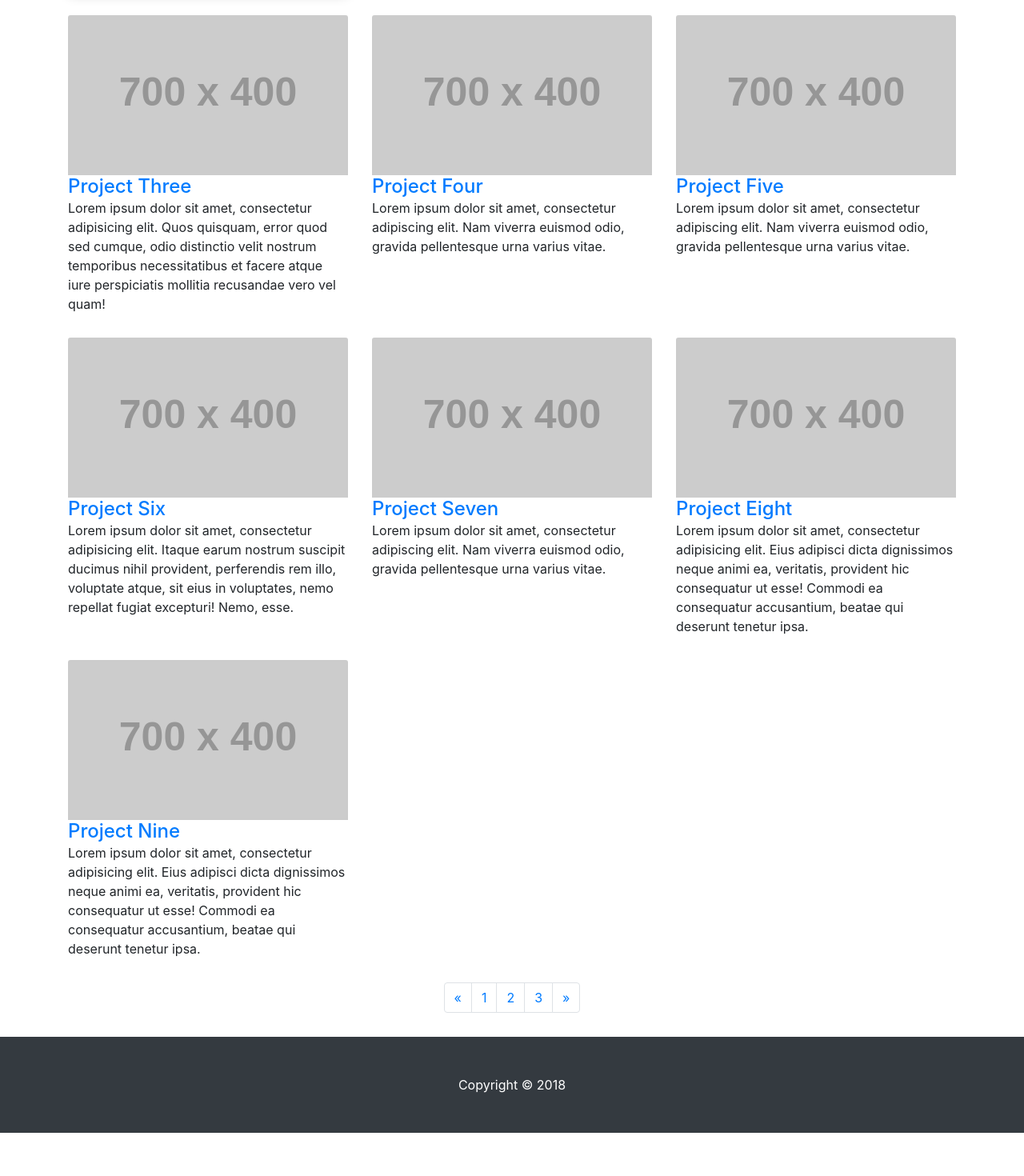
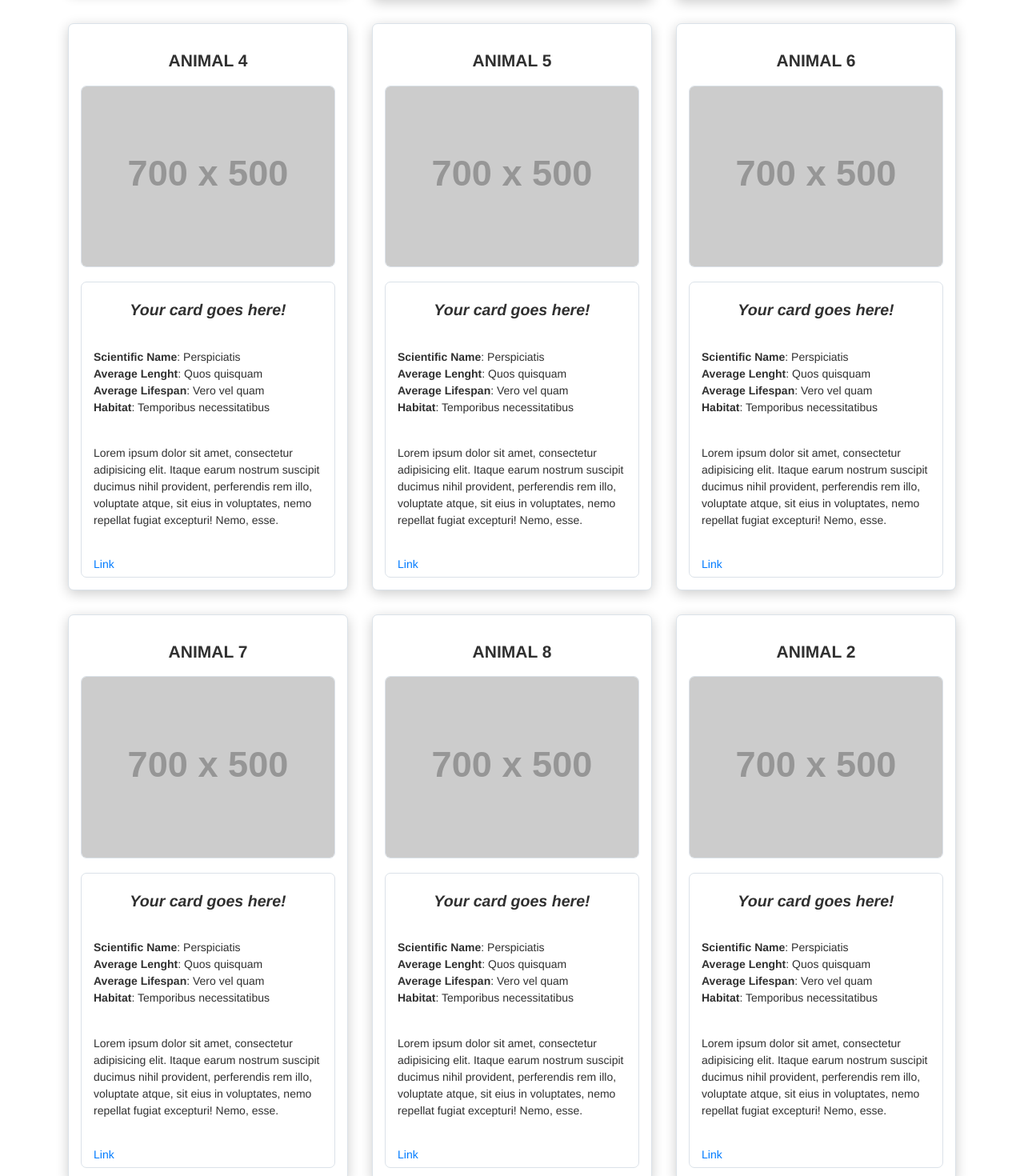
Before and after one commit to NinaKWelch/trading-card-website, a website: page index.html in a window 1280 px wide. Shown: the part 789-2259 px from the top of the page at 80% size. Before the commit the page ends 2205 px from the top, so only its background shows below. Drawn offline with Linux system fonts and the light colour scheme; placeholder pictures from the web are drawn by us.

Commit message:
Home page edit

```diff
--- a/css/3-col-portfolio.css
+++ b/css/3-col-portfolio.css
@@ -164,8 +164,9 @@ ul {
 #card-002 .card-subtitle {
   margin: 18px 0;
   text-align: center;
-  font-size: 1.1em;
+  font-size: 1.4em;
   font-style: italic;
+  font-weight: bold;
   padding-bottom: 18px;
 }
 
--- a/index.html
+++ b/index.html
@@ -86,8 +86,8 @@
 
         <div class="col-lg-4 col-md-6 portfolio-item">
           <div id="card-002" class="card">
-            <h2 class="card-title">Animal</h2>
-            <img class="card-img" src="http://placehold.it/700x400" alt="Card image cap">
+            <h2 class="card-title">Animal 2</h2>
+            <img class="card-img" src="http://placehold.it/700x500" alt="Card image cap">
             <div  class="card-body">
               <h3 class="card-subtitle">Your card goes here!</h3>
               <ul class="card-list-group">
@@ -96,100 +96,138 @@
             	<li><span class="card-list-group-item">Average Lifespan</span>: Vero vel quam</li>
             	<li><span class="card-list-group-item">Habitat</span>: Temporibus necessitatibus</li>
           	  </ul>
-              <p class="card-text">Lorem ipsum dolor sit amet, consectetur adipiscing elit. Nam viverra euismod odio, gravida pellentesque urna varius vitae.</p>
+              <p class="card-text">Lorem ipsum dolor sit amet, consectetur adipisicing elit. Itaque earum nostrum suscipit ducimus nihil provident, perferendis rem illo, voluptate atque, sit eius in voluptates, nemo repellat fugiat excepturi! Nemo, esse.</p>
               <a href="#" class="card-link">Link</a>
             </div><!-- /.card-body -->
           </div><!-- /.card -->
         </div><!-- /.col-->
 
         <div class="col-lg-4 col-md-6 portfolio-item">
-          <div class="card h-100">
-            <a href="#"><img class="card-img-top" src="http://placehold.it/700x400" alt=""></a>
-            <div class="card-body">
-              <h4 class="card-title">
-                <a href="#">Project Two</a>
-              </h4>
-              <p class="card-text">Lorem ipsum dolor sit amet, consectetur adipiscing elit. Nam viverra euismod odio, gravida pellentesque urna varius vitae.</p>
-            </div>
-          </div>
-        </div>
+          <div id="card-002" class="card">
+            <h2 class="card-title">Animal 3</h2>
+            <img class="card-img" src="http://placehold.it/700x500" alt="Card image cap">
+            <div  class="card-body">
+              <h3 class="card-subtitle">Your card goes here!</h3>
+              <ul class="card-list-group">
+            	<li><span class="card-list-group-item">Scientific Name</span>: Perspiciatis</li>
+            	<li><span class="card-list-group-item">Average Lenght</span>: Quos quisquam</li>
+            	<li><span class="card-list-group-item">Average Lifespan</span>: Vero vel quam</li>
+            	<li><span class="card-list-group-item">Habitat</span>: Temporibus necessitatibus</li>
+          	  </ul>
+              <p class="card-text">Lorem ipsum dolor sit amet, consectetur adipisicing elit. Itaque earum nostrum suscipit ducimus nihil provident, perferendis rem illo, voluptate atque, sit eius in voluptates, nemo repellat fugiat excepturi! Nemo, esse.</p>
+              <a href="#" class="card-link">Link</a>
+            </div><!-- /.card-body -->
+          </div><!-- /.card -->
+        </div><!-- /.col-->
+
+         <div class="col-lg-4 col-md-6 portfolio-item">
+          <div id="card-002" class="card">
+            <h2 class="card-title">Animal 4</h2>
+            <img class="card-img" src="http://placehold.it/700x500" alt="Card image cap">
+            <div  class="card-body">
+              <h3 class="card-subtitle">Your card goes here!</h3>
+              <ul class="card-list-group">
+            	<li><span class="card-list-group-item">Scientific Name</span>: Perspiciatis</li>
+            	<li><span class="card-list-group-item">Average Lenght</span>: Quos quisquam</li>
+            	<li><span class="card-list-group-item">Average Lifespan</span>: Vero vel quam</li>
+            	<li><span class="card-list-group-item">Habitat</span>: Temporibus necessitatibus</li>
+          	  </ul>
+              <p class="card-text">Lorem ipsum dolor sit amet, consectetur adipisicing elit. Itaque earum nostrum suscipit ducimus nihil provident, perferendis rem illo, voluptate atque, sit eius in voluptates, nemo repellat fugiat excepturi! Nemo, esse.</p>
+              <a href="#" class="card-link">Link</a>
+            </div><!-- /.card-body -->
+          </div><!-- /.card -->
+        </div><!-- /.col-->
+
+         <div class="col-lg-4 col-md-6 portfolio-item">
+          <div id="card-002" class="card">
+            <h2 class="card-title">Animal 5</h2>
+            <img class="card-img" src="http://placehold.it/700x500" alt="Card image cap">
+            <div  class="card-body">
+              <h3 class="card-subtitle">Your card goes here!</h3>
+              <ul class="card-list-group">
+            	<li><span class="card-list-group-item">Scientific Name</span>: Perspiciatis</li>
+            	<li><span class="card-list-group-item">Average Lenght</span>: Quos quisquam</li>
+            	<li><span class="card-list-group-item">Average Lifespan</span>: Vero vel quam</li>
+            	<li><span class="card-list-group-item">Habitat</span>: Temporibus necessitatibus</li>
+          	  </ul>
+              <p class="card-text">Lorem ipsum dolor sit amet, consectetur adipisicing elit. Itaque earum nostrum suscipit ducimus nihil provident, perferendis rem illo, voluptate atque, sit eius in voluptates, nemo repellat fugiat excepturi! Nemo, esse.</p>
+              <a href="#" class="card-link">Link</a>
+            </div><!-- /.card-body -->
+          </div><!-- /.card -->
+        </div><!-- /.col-->
+
         <div class="col-lg-4 col-md-6 portfolio-item">
-          <div class="card h-100">
-            <a href="#"><img class="card-img-top" src="http://placehold.it/700x400" alt=""></a>
-            <div class="card-body">
-              <h4 class="card-title">
-                <a href="#">Project Three</a>
-              </h4>
-              <p class="card-text">Lorem ipsum dolor sit amet, consectetur adipisicing elit. Quos quisquam, error quod sed cumque, odio distinctio velit nostrum temporibus necessitatibus et facere atque iure perspiciatis mollitia recusandae vero vel quam!</p>
-            </div>
-          </div>
-        </div>
+          <div id="card-002" class="card">
+            <h2 class="card-title">Animal 6</h2>
+            <img class="card-img" src="http://placehold.it/700x500" alt="Card image cap">
+            <div  class="card-body">
+              <h3 class="card-subtitle">Your card goes here!</h3>
+              <ul class="card-list-group">
+            	<li><span class="card-list-group-item">Scientific Name</span>: Perspiciatis</li>
+            	<li><span class="card-list-group-item">Average Lenght</span>: Quos quisquam</li>
+            	<li><span class="card-list-group-item">Average Lifespan</span>: Vero vel quam</li>
+            	<li><span class="card-list-group-item">Habitat</span>: Temporibus necessitatibus</li>
+          	  </ul>
+              <p class="card-text">Lorem ipsum dolor sit amet, consectetur adipisicing elit. Itaque earum nostrum suscipit ducimus nihil provident, perferendis rem illo, voluptate atque, sit eius in voluptates, nemo repellat fugiat excepturi! Nemo, esse.</p>
+              <a href="#" class="card-link">Link</a>
+            </div><!-- /.card-body -->
+          </div><!-- /.card -->
+        </div><!-- /.col-->
+
         <div class="col-lg-4 col-md-6 portfolio-item">
-          <div class="card h-100">
-            <a href="#"><img class="card-img-top" src="http://placehold.it/700x400" alt=""></a>
-            <div class="card-body">
-              <h4 class="card-title">
-                <a href="#">Project Four</a>
-              </h4>
-              <p class="card-text">Lorem ipsum dolor sit amet, consectetur adipiscing elit. Nam viverra euismod odio, gravida pellentesque urna varius vitae.</p>
-            </div>
-          </div>
-        </div>
+          <div id="card-002" class="card">
+            <h2 class="card-title">Animal 7</h2>
+            <img class="card-img" src="http://placehold.it/700x500" alt="Card image cap">
+            <div  class="card-body">
+              <h3 class="card-subtitle">Your card goes here!</h3>
+              <ul class="card-list-group">
+            	<li><span class="card-list-group-item">Scientific Name</span>: Perspiciatis</li>
+            	<li><span class="card-list-group-item">Average Lenght</span>: Quos quisquam</li>
+            	<li><span class="card-list-group-item">Average Lifespan</span>: Vero vel quam</li>
+            	<li><span class="card-list-group-item">Habitat</span>: Temporibus necessitatibus</li>
+          	  </ul>
+              <p class="card-text">Lorem ipsum dolor sit amet, consectetur adipisicing elit. Itaque earum nostrum suscipit ducimus nihil provident, perferendis rem illo, voluptate atque, sit eius in voluptates, nemo repellat fugiat excepturi! Nemo, esse.</p>
+              <a href="#" class="card-link">Link</a>
+            </div><!-- /.card-body -->
+          </div><!-- /.card -->
+        </div><!-- /.col-->
+
         <div class="col-lg-4 col-md-6 portfolio-item">
-          <div class="card h-100">
-            <a href="#"><img class="card-img-top" src="http://placehold.it/700x400" alt=""></a>
-            <div class="card-body">
-              <h4 class="card-title">
-                <a href="#">Project Five</a>
-              </h4>
-              <p class="card-text">Lorem ipsum dolor sit amet, consectetur adipiscing elit. Nam viverra euismod odio, gravida pellentesque urna varius vitae.</p>
-            </div>
-          </div>
-        </div>
-        <div class="col-lg-4 col-md-6 portfolio-item">
-          <div class="card h-100">
-            <a href="#"><img class="card-img-top" src="http://placehold.it/700x400" alt=""></a>
-            <div class="card-body">
-              <h4 class="card-title">
-                <a href="#">Project Six</a>
-              </h4>
+          <div id="card-002" class="card">
+            <h2 class="card-title">Animal 8</h2>
+            <img class="card-img" src="http://placehold.it/700x500" alt="Card image cap">
+            <div  class="card-body">
+              <h3 class="card-subtitle">Your card goes here!</h3>
+              <ul class="card-list-group">
+            	<li><span class="card-list-group-item">Scientific Name</span>: Perspiciatis</li>
+            	<li><span class="card-list-group-item">Average Lenght</span>: Quos quisquam</li>
+            	<li><span class="card-list-group-item">Average Lifespan</span>: Vero vel quam</li>
+            	<li><span class="card-list-group-item">Habitat</span>: Temporibus necessitatibus</li>
+          	  </ul>
               <p class="card-text">Lorem ipsum dolor sit amet, consectetur adipisicing elit. Itaque earum nostrum suscipit ducimus nihil provident, perferendis rem illo, voluptate atque, sit eius in voluptates, nemo repellat fugiat excepturi! Nemo, esse.</p>
-            </div>
-          </div>
-        </div>
-        <div class="col-lg-4 col-md-6 portfolio-item">
-          <div class="card h-100">
-            <a href="#"><img class="card-img-top" src="http://placehold.it/700x400" alt=""></a>
-            <div class="card-body">
-              <h4 class="card-title">
-                <a href="#">Project Seven</a>
-              </h4>
-              <p class="card-text">Lorem ipsum dolor sit amet, consectetur adipiscing elit. Nam viverra euismod odio, gravida pellentesque urna varius vitae.</p>
-            </div>
-          </div>
-        </div>
-        <div class="col-lg-4 col-md-6 portfolio-item">
-          <div class="card h-100">
-            <a href="#"><img class="card-img-top" src="http://placehold.it/700x400" alt=""></a>
-            <div class="card-body">
-              <h4 class="card-title">
-                <a href="#">Project Eight</a>
-              </h4>
-              <p class="card-text">Lorem ipsum dolor sit amet, consectetur adipisicing elit. Eius adipisci dicta dignissimos neque animi ea, veritatis, provident hic consequatur ut esse! Commodi ea consequatur accusantium, beatae qui deserunt tenetur ipsa.</p>
-            </div>
-          </div>
-        </div>
-        <div class="col-lg-4 col-md-6 portfolio-item">
-          <div class="card h-100">
-            <a href="#"><img class="card-img-top" src="http://placehold.it/700x400" alt=""></a>
-            <div class="card-body">
-              <h4 class="card-title">
-                <a href="#">Project Nine</a>
-              </h4>
-              <p class="card-text">Lorem ipsum dolor sit amet, consectetur adipisicing elit. Eius adipisci dicta dignissimos neque animi ea, veritatis, provident hic consequatur ut esse! Commodi ea consequatur accusantium, beatae qui deserunt tenetur ipsa.</p>
-            </div>
-          </div>
-        </div>
+              <a href="#" class="card-link">Link</a>
+            </div><!-- /.card-body -->
+          </div><!-- /.card -->
+        </div><!-- /.col-->
+
+         <div class="col-lg-4 col-md-6 portfolio-item">
+          <div id="card-002" class="card">
+            <h2 class="card-title">Animal 2</h2>
+            <img class="card-img" src="http://placehold.it/700x500" alt="Card image cap">
+            <div  class="card-body">
+              <h3 class="card-subtitle">Your card goes here!</h3>
+              <ul class="card-list-group">
+            	<li><span class="card-list-group-item">Scientific Name</span>: Perspiciatis</li>
+            	<li><span class="card-list-group-item">Average Lenght</span>: Quos quisquam</li>
+            	<li><span class="card-list-group-item">Average Lifespan</span>: Vero vel quam</li>
+            	<li><span class="card-list-group-item">Habitat</span>: Temporibus necessitatibus</li>
+          	  </ul>
+              <p class="card-text">Lorem ipsum dolor sit amet, consectetur adipisicing elit. Itaque earum nostrum suscipit ducimus nihil provident, perferendis rem illo, voluptate atque, sit eius in voluptates, nemo repellat fugiat excepturi! Nemo, esse.</p>
+              <a href="#" class="card-link">Link</a>
+            </div><!-- /.card-body -->
+          </div><!-- /.card -->
+        </div><!-- /.col-->
+
       </div><!-- /.row -->
 
       <!-- Pagination -->
```
